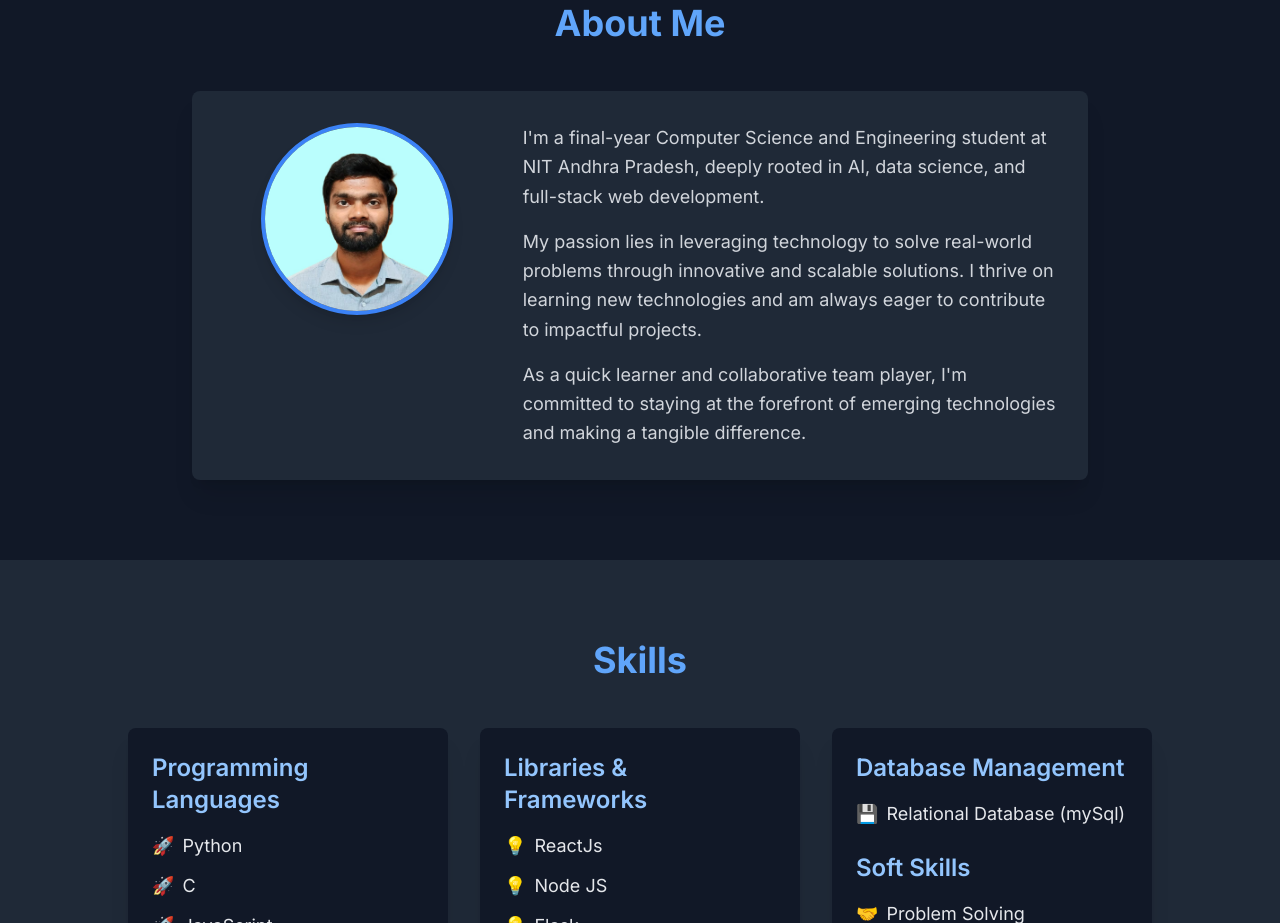
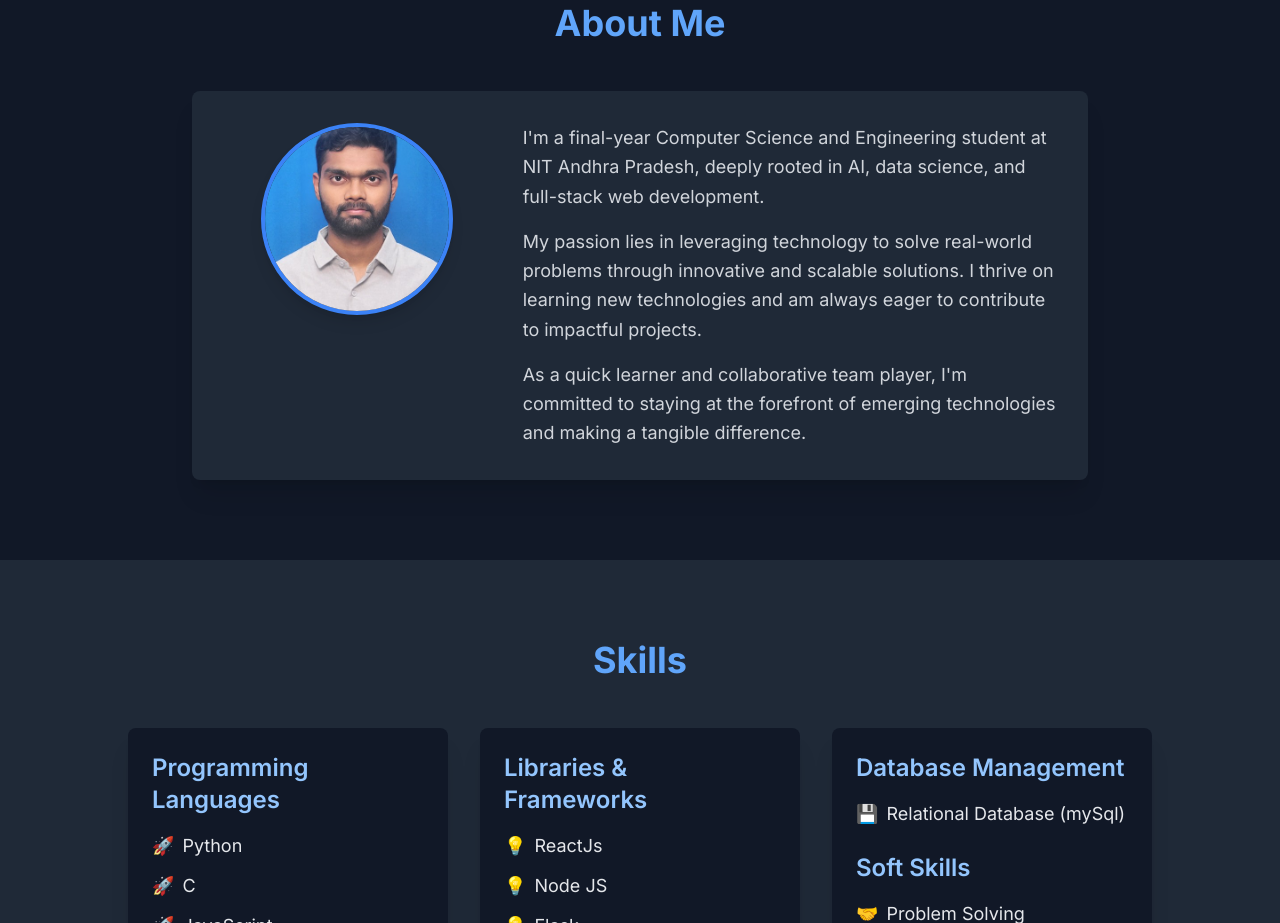
Before and after one commit to rahboddeda/portfolio, a website: page public/index.html in a window 1280 px wide. Shown: the part 877-1800 px from the top of the page. Drawn offline with nearby package versions, Linux system fonts and the light colour scheme.

Commit message:
Update index.html

```diff
--- a/public/index.html
+++ b/public/index.html
@@ -203,7 +203,7 @@
             <h2 class="text-4xl font-bold text-center text-blue-400 mb-12">About Me</h2>
             <div class="bg-gray-800 p-8 rounded-lg shadow-xl flex flex-col md:flex-row items-center md:items-start space-y-8 md:space-y-0 md:space-x-8">
                 <div class="md:w-1/3 flex justify-center">
-                    <img src="Rahul_Boddeda.jpg" alt="Rahul Boddeda" class="rounded-full w-48 h-48 object-cover border-4 border-blue-500 shadow-lg">
+                    <img src="Rahul-Boddeda.jpg" alt="Rahul Boddeda" class="rounded-full w-48 h-48 object-cover border-4 border-blue-500 shadow-lg">
                 </div>
                 <div class="md:w-2/3 text-lg leading-relaxed text-gray-300 text-center md:text-left">
                     <p class="mb-4">
```
